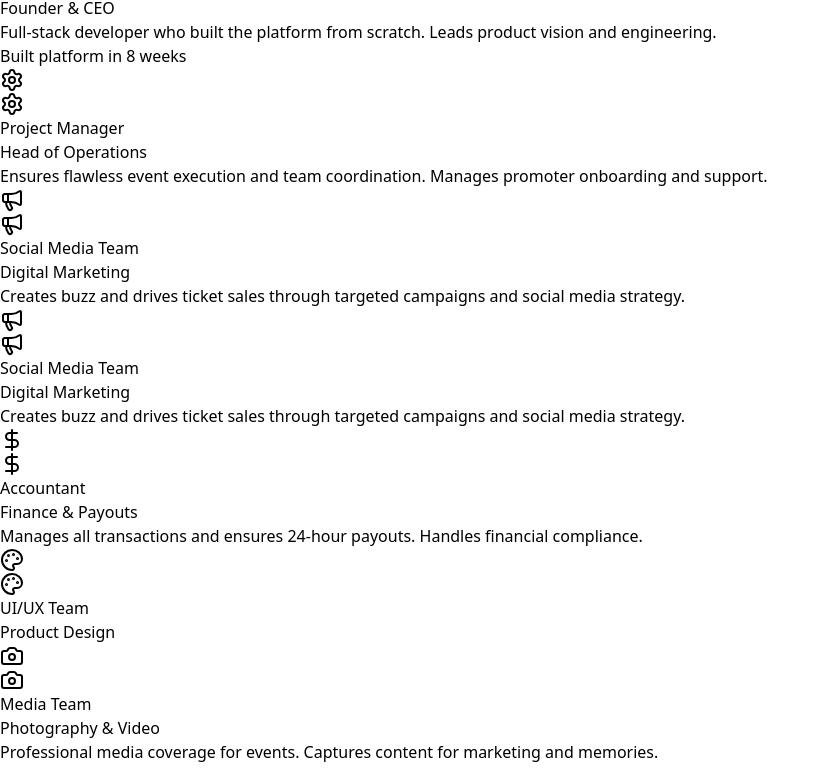
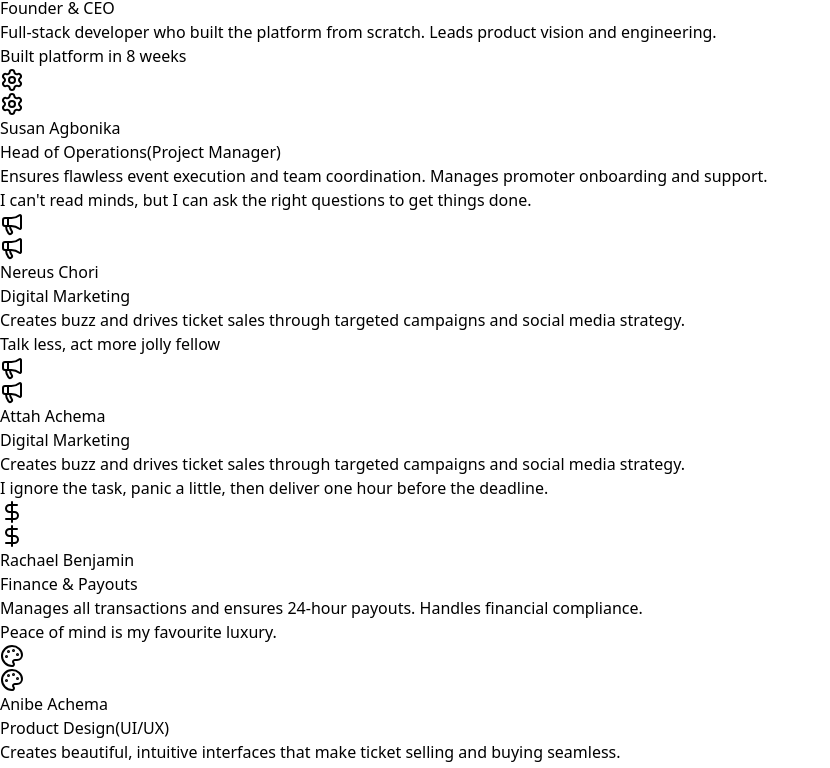
Before and after one commit to sahmwel/sahmticket, a React (Vite) app: page /about in a window 1280 px wide. Shown: the part 2498-3266 px from the top of the page, without its empty margins (0-830 px from the left). Built offline with nearby package versions, Linux system fonts and the light colour scheme; no server answers.

Commit message:
Initial commit

```diff
--- a/src/pages/About.tsx
+++ b/src/pages/About.tsx
@@ -37,63 +37,63 @@ const teamMembers: TeamMember[] = [
     // contact: "samuel@sahmtickethub.com"
   },
   {
-    name: "Project Manager",
-    role: "Head of Operations",
+    name: "Susan Agbonika",
+    role: "Head of Operations(Project Manager)",
     bio: "Ensures flawless event execution and team coordination. Manages promoter onboarding and support.",
     // image: "https://images.unsplash.com/photo-1582750433449-648ed127bb54?q=80&w=200&h=200&fit=crop&crop=face",
     icon: Settings,
     color: "from-blue-500 to-cyan-600",
-    // funFact: "5+ years event management",
+    funFact: "I can't read minds, but I can ask the right questions to get things done.",
     // contact: "ops@sahmtickethub.com"
   },
   {
-    name: "Social Media Team",
+    name: "Nereus Chori",
     role: "Digital Marketing",
     bio: "Creates buzz and drives ticket sales through targeted campaigns and social media strategy.",
     // image: "https://images.unsplash.com/photo-1551836026-d5c2c5af78e4?q=80&w=200&h=200&fit=crop&crop=face",
     icon: Megaphone,
     color: "from-orange-500 to-red-600",
-    // funFact: "Expert in event promotion",
+    funFact: "Talk less, act more jolly fellow",
     // contact: "marketing@sahmtickethub.com"
   },
     {
-    name: "Social Media Team",
+    name: "Attah Achema",
     role: "Digital Marketing",
     bio: "Creates buzz and drives ticket sales through targeted campaigns and social media strategy.",
     // image: "https://images.unsplash.com/photo-1551836026-d5c2c5af78e4?q=80&w=200&h=200&fit=crop&crop=face",
     icon: Megaphone,
     color: "from-orange-500 to-red-600",
-    // funFact: "Expert in event promotion",
+    funFact: "I ignore the task, panic a little, then deliver one hour before the deadline.",
     // contact: "marketing@sahmtickethub.com"
   },
   {
-    name: "Accountant",
+    name: "Rachael Benjamin",
     role: "Finance & Payouts",
     bio: "Manages all transactions and ensures 24-hour payouts. Handles financial compliance.",
     // image: "https://images.unsplash.com/photo-1552664730-d307ca884978?q=80&w=200&h=200&fit=crop&crop=face",
     icon: DollarSign,
     color: "from-green-500 to-emerald-600",
-    // funFact: "Fast payout processing",
+    funFact: "Peace of mind is my favourite luxury.",
     // contact: "finance@sahmtickethub.com"
   },
   {
-    name: "UI/UX Team",
-    role: "Product Design",
-    // bio: "Creates beautiful, intuitive interfaces that make ticket selling and buying seamless.",
+    name: "Anibe Achema",
+    role: "Product Design(UI/UX)",
+    bio: "Creates beautiful, intuitive interfaces that make ticket selling and buying seamless.",
     // image: "https://images.unsplash.com/photo-1534528741775-53994a69daeb?q=80&w=200&h=200&fit=crop&crop=face",
     icon: Palette,
     color: "from-pink-500 to-rose-600",
-    // funFact: "User-focused design",
+    funFact: "Garri is my favourite food.",
     // contact: "design@sahmtickethub.com"
   },
   {
-  name: "Media Team",
+  name: "Segun Jacob Abanize",
   role: "Photography & Video",
   bio: "Professional media coverage for events. Captures content for marketing and memories.",
   // image: "https://images.unsplash.com/photo-1529156069898-49953e39b3ac?q=80&w=200&h=200&fit=crop&crop=face",
   icon: Camera, // You'll need to import Camera from lucide-react
   color: "from-violet-500 to-purple-600",
-  funFact: "Covered 500+ events",
+  funFact: "A servant of the Most High God. Work smart, pray hard.",
   // contact: "media@sahmtickethub.com"
 },
   {
```
